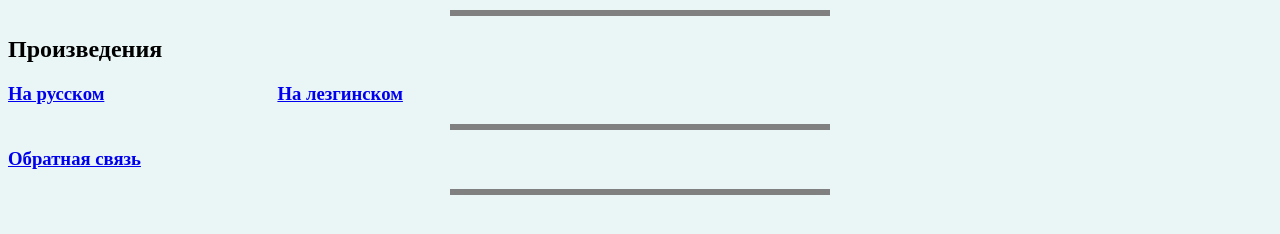
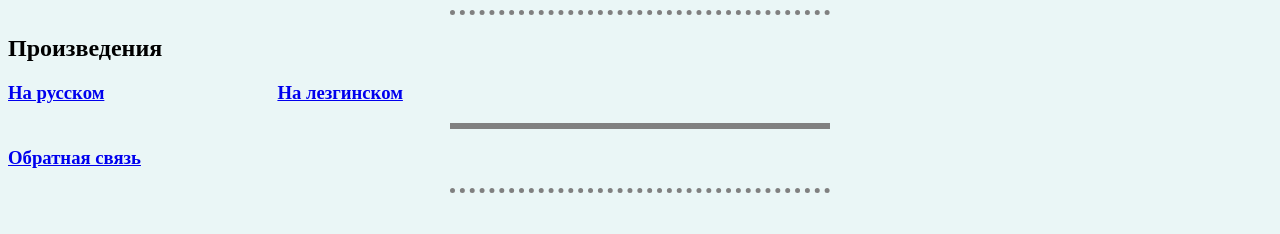
Before and after one commit to Namidin/web, a plain HTML site: page index.html in a window 1280 px wide. Shown: the part 322-556 px from the top of the page. Drawn offline with Linux system fonts and the light colour scheme.

Commit message:
Update index.html

```diff
--- a/index.html
+++ b/index.html
@@ -32,13 +32,13 @@
   </tr>
 </table>
 
-  <hr size="3" noshade>
+  <hr>
   <h2>Произведения</h2>
   <h3><a href="russian.html">На русском</a> &nbsp;&nbsp;&nbsp;&nbsp;&nbsp;&nbsp;&nbsp&nbsp;&nbsp;&nbsp;&nbsp;&nbsp;&nbsp;&nbsp&nbsp;
     &nbsp;&nbsp;&nbsp;&nbsp;&nbsp;&nbsp&nbsp;&nbsp;&nbsp;&nbsp;&nbsp;&nbsp;&nbsp&nbsp;&nbsp;&nbsp;&nbsp;&nbsp;&nbsp;&nbsp<a href="lezginian.html">На лезгинском</a> </h3>
   <hr size="3" noshade>
   <h3><a href="contact.html">Oбратная связь</a></h3>
-  <hr size="3" noshade>
+  <hr>
 
 </body>
 
```
